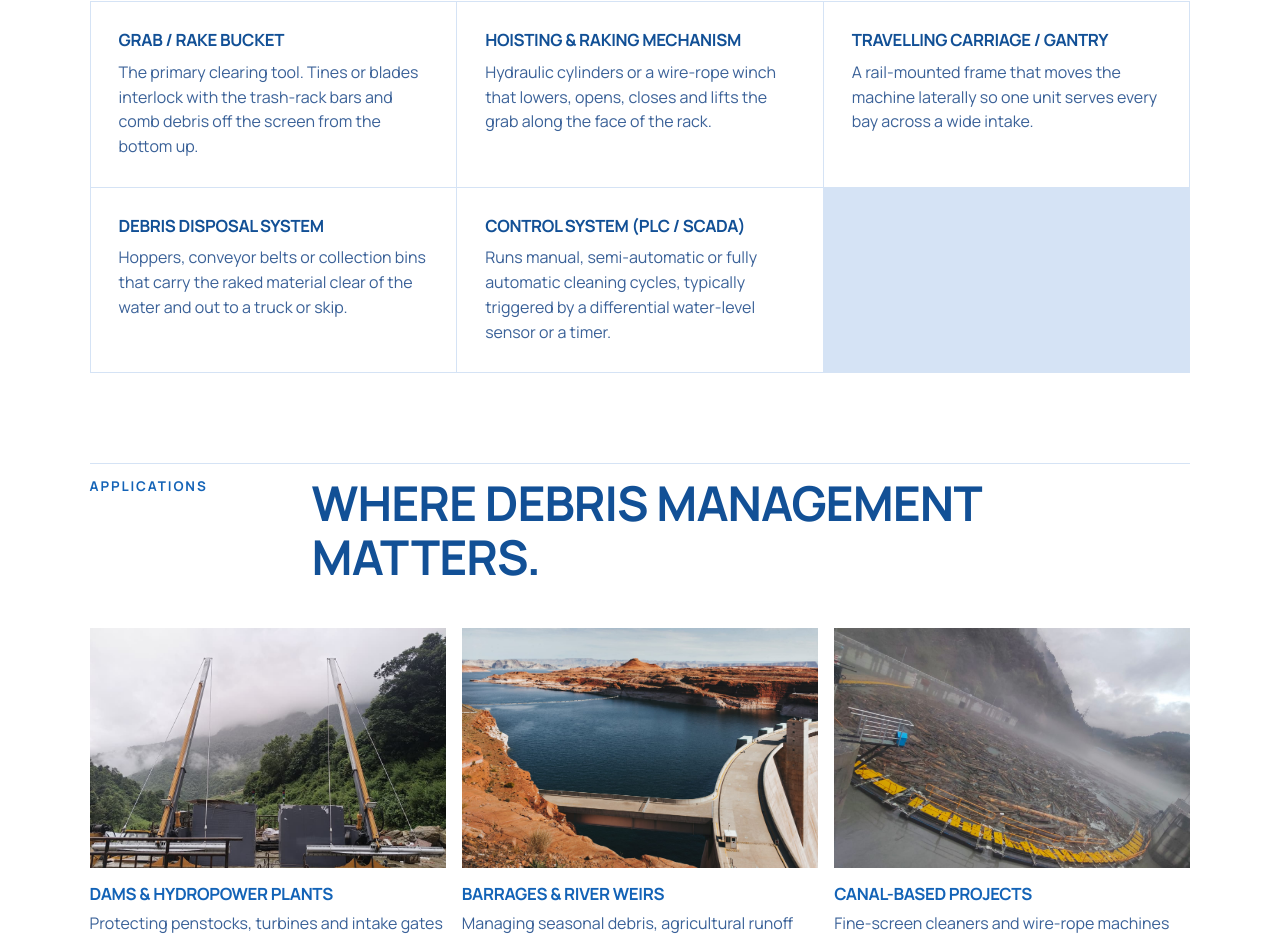
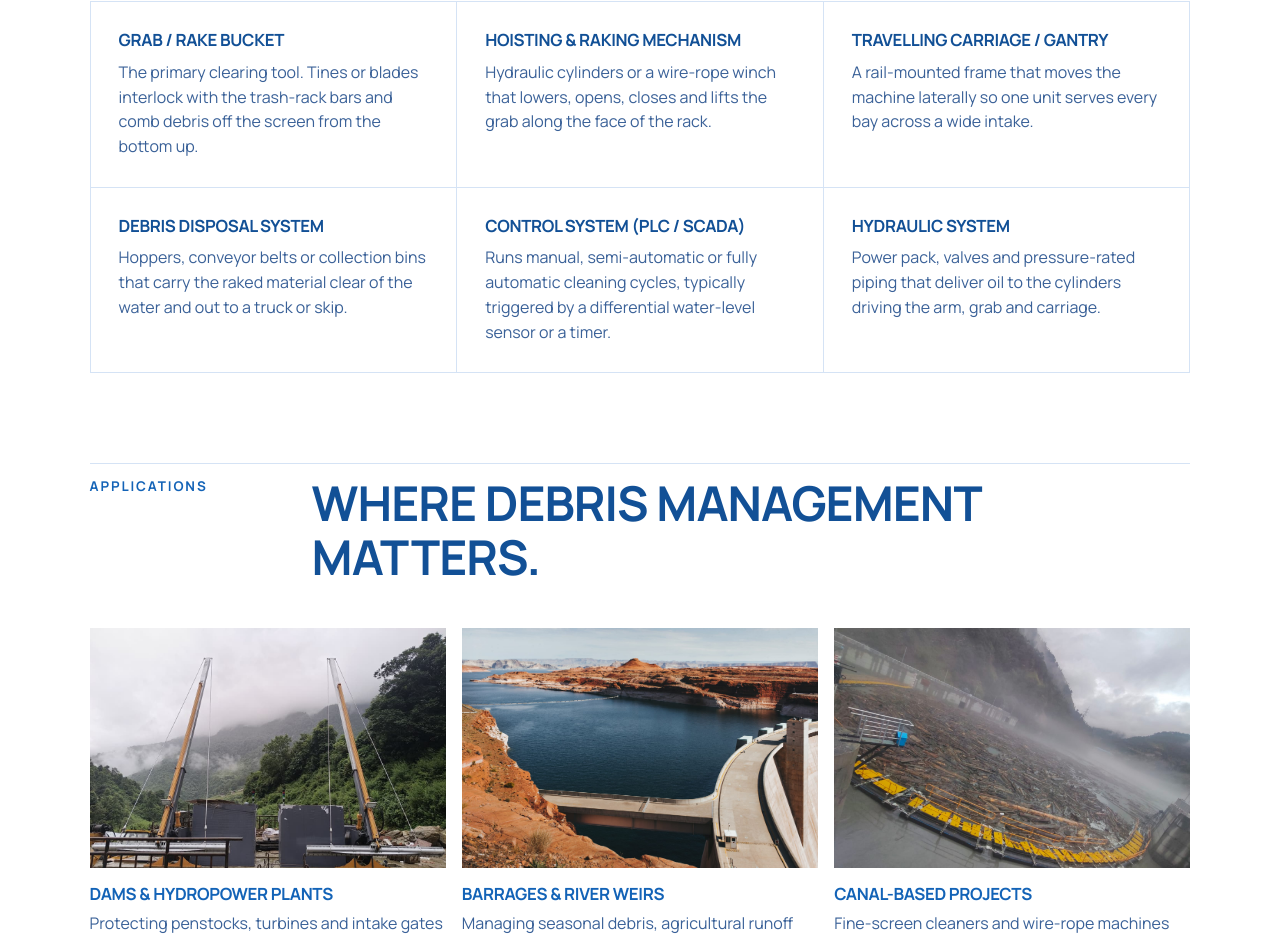
Before and after one commit to code-x-prime/basmni, a Next.js app: page /products-services/trash-rack-cleaning-machines in a window 1280 px wide. Shown: the part 4554-5494 px from the top of the page. Built offline with nearby package versions, Linux system fonts and the light colour scheme.

Commit message:
Add hydraulic system component to TRCM for enhanced functionality description

```diff
--- a/content/trcm.ts
+++ b/content/trcm.ts
@@ -45,6 +45,10 @@ export const trcmComponents: { title: string; text: string }[] = [
   {
     title: 'Control system (PLC / SCADA)',
     text: 'Runs manual, semi-automatic or fully automatic cleaning cycles, typically triggered by a differential water-level sensor or a timer.',
+  },
+  {
+    title: 'Hydraulic system',
+    text: 'Power pack, valves and pressure-rated piping that deliver oil to the cylinders driving the arm, grab and carriage.',
   },
 ]
 
```
